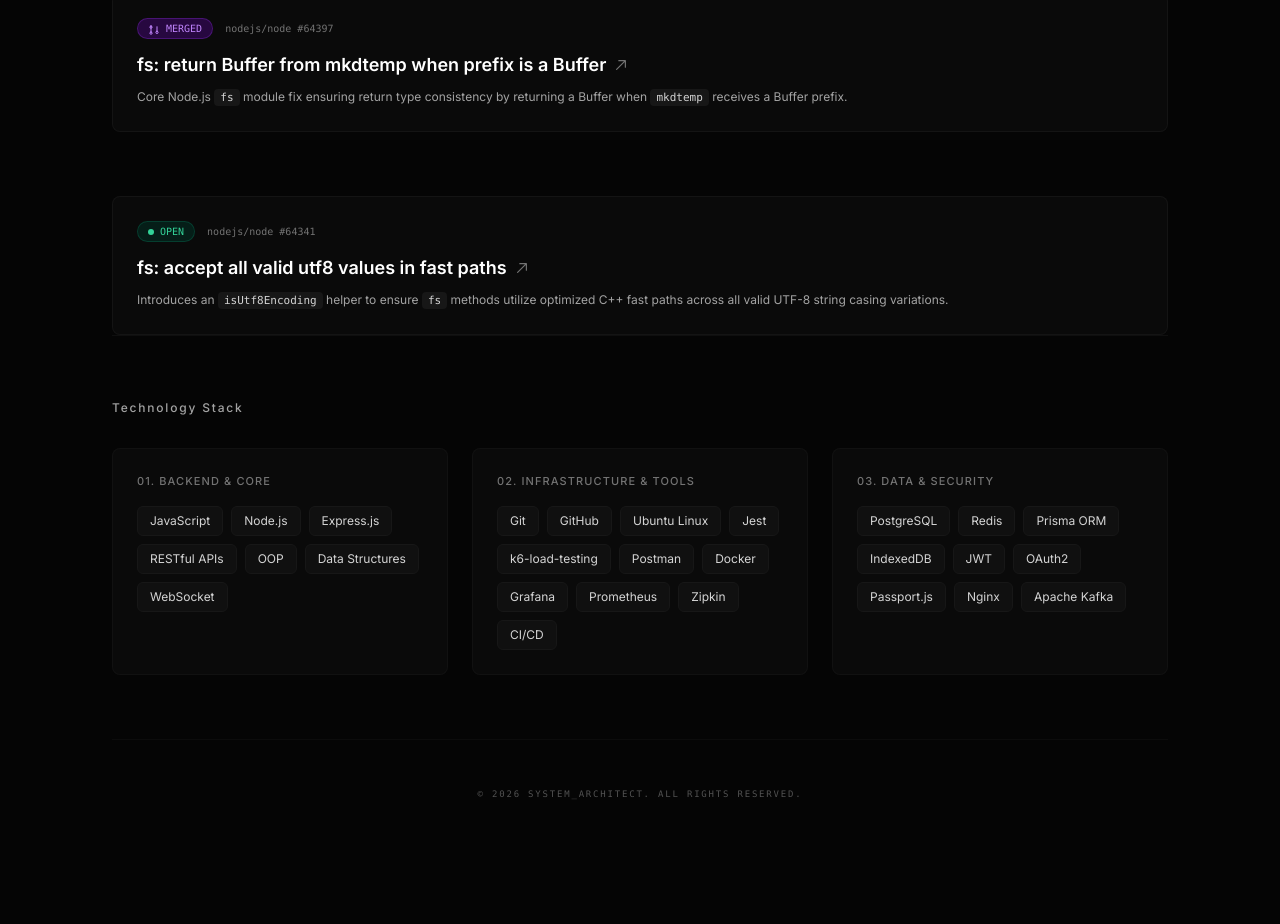
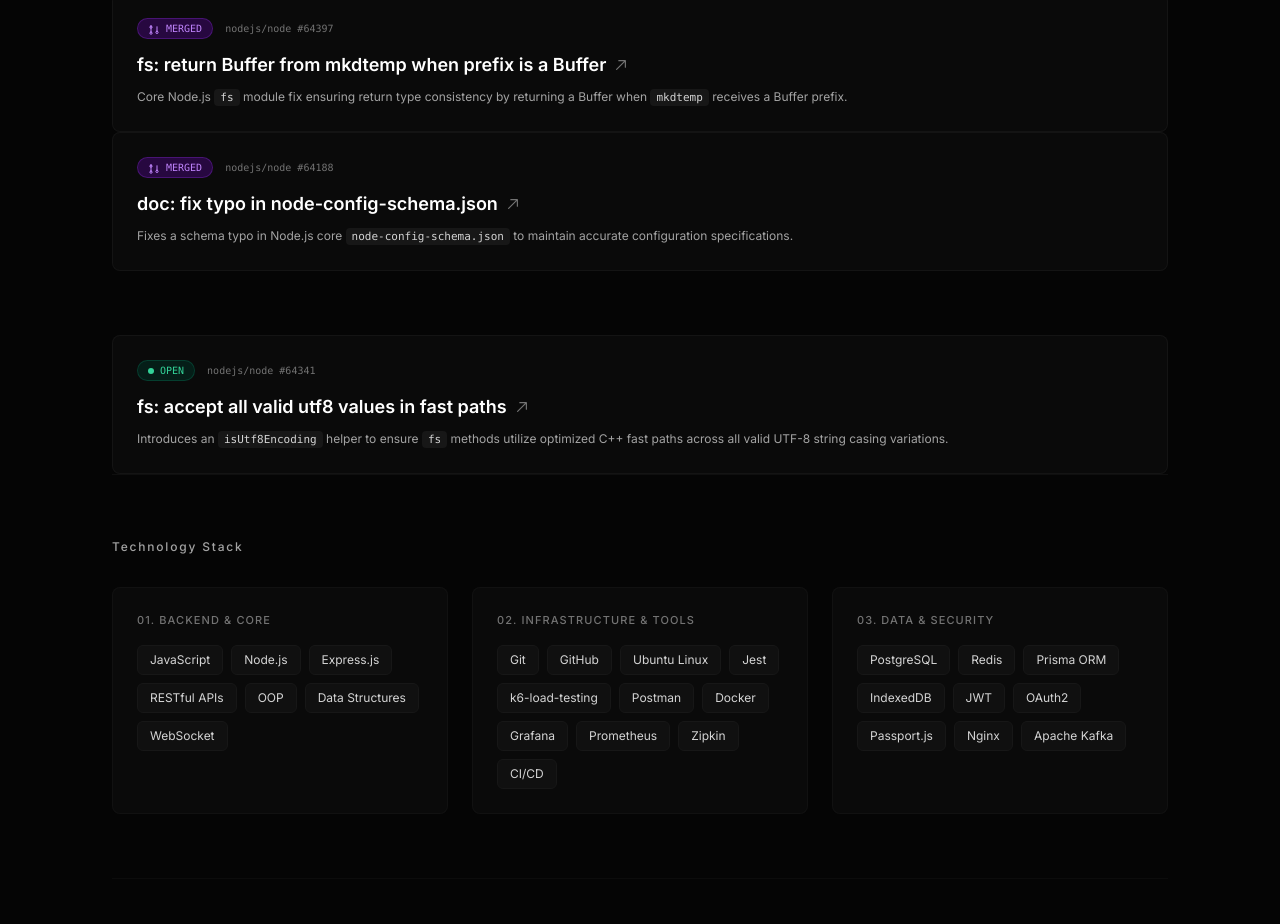
Before and after one commit to hamidrezaghavami/portfolio, a website: page index.html in a window 1280 px wide. Shown: the part 1620-2544 px from the top of the page. Before the commit the page ends 2469 px from the top, so only its background shows below. Drawn offline with nearby package versions, Linux system fonts and the light colour scheme.

Commit message:
new card merged

```diff
--- a/index.html
+++ b/index.html
@@ -286,6 +286,27 @@
                     </div>
                 </div>
             </div>
+
+            <!-- PR 3: Merged (PR #64188) -->
+            <div class="bg-neutral-950 border border-neutral-900/80 rounded-lg p-6 flex flex-col sm:flex-row sm:items-center justify-between gap-4 hover:border-neutral-800 transition-all duration-300">
+                <div class="flex-1">
+                    <div class="flex items-center gap-3 mb-3">
+                        <!-- GitHub Merged Badge -->
+                         <span class="inline-flex items-center gap-1.5 px-2.5 py-0.5 rounded-full text-[10px] font-mono bg-purple-950/60 text-purple-400 border border-purple-800/50 font-medium">
+                            <svg class="w-3 h-3" fill="none" stroke="currentColor" stroke-width="2" viewBox="0 0 24 24"><path stroke-linecap="round" stroke-linejoin="round" d="M18 7.5v9m0 0a2.25 2.25 0 100 4.5 2.25 2.25 0 000-4.5zM6 6a2.25 2.25 0 100 4.5 2.25 2.25 0 000-4.5zm0 0v12m0 0a2.25 2.25 0 100 4.5 2.25 2.25 0 000-4.5z"/></svg>
+                            MERGED
+                        </span>
+                        <span class="text-[10px] font-mono text-neutral-500">nodejs/node #64188</span>
+                    </div>
+                    <h3 class="text-lg font-semibold text-white mb-2">
+                        <a href="https://github.com/nodejs/node/pull/64188" target="_blank" class="hover:underline inline-flex items-center gap-2">
+                            doc: fix typo in node-config-schema.json
+                            <svg class="w-3.5 h-3.5 text-neutral-500" fill="none" stroke="currentColor" stroke-width="2" viewBox="0 0 24 24"><path stroke-linecap="round" stroke-linejoin="round" d="M4.5 19.5l15-15m0 0H8.25m11.25 0v11.25"/></svg>
+                        </a>
+                    </h3>
+                    <p class="text-xs text-neutral-400 leading-relaxed">Fixes a schema typo in Node.js core <code class="text-[11px] font-mono bg-neutral-900 px-1.5 py-0.5 rounded text-neutral-300">node-config-schema.json</code> to maintain accurate configuration specifications.</p>
+                </div>
+            </div>
         </section>
 
         <!-- PR 3: Open (PR #64341) -->
```
